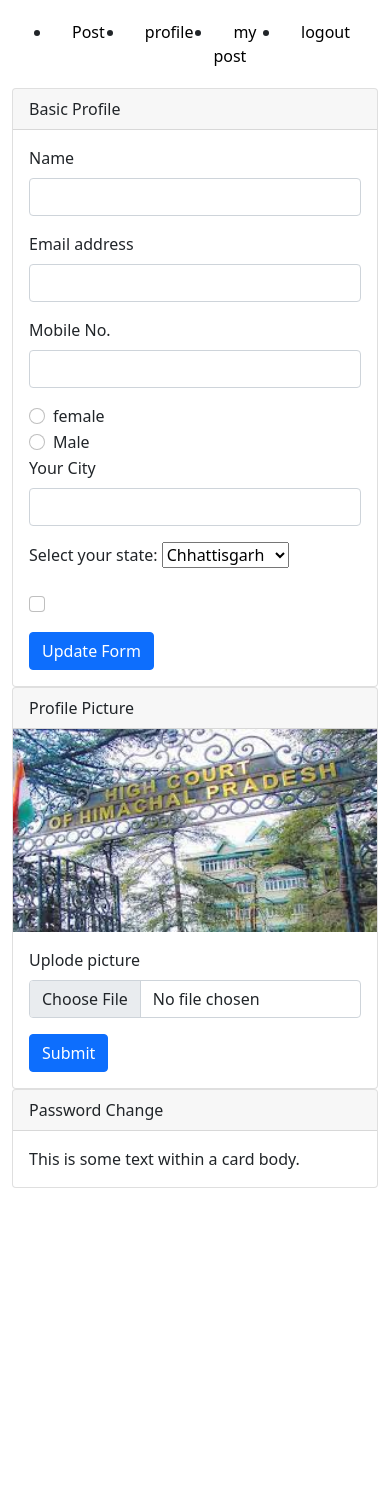
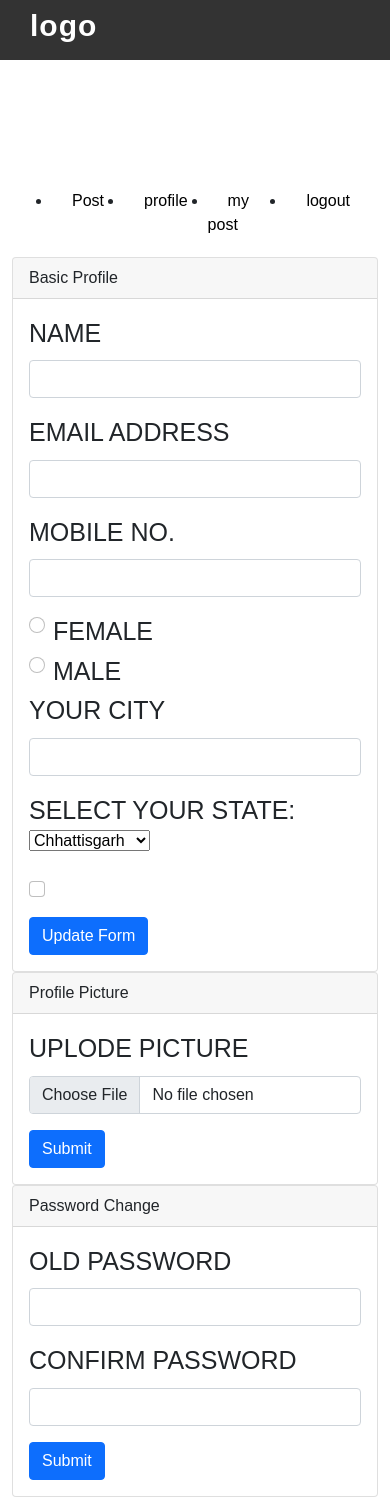
Before and after one commit to vijaymishra07/bloging_file, a PHP site: page /vjyphp/profile.php in a window 390 px wide. Before the commit the page ends 1188 px from the top, so only its background shows below. Run offline with PHP 8.4, Linux system fonts and the light colour scheme; the visitor is signed in with stand-in values (Sample User, id 1); data that the repository does not hold is empty.

Commit message:
update file

```diff
--- a/connection.php
+++ b/connection.php
@@ -6,5 +6,5 @@
 	echo "not connect";
 }
 
-$base_url = "http://localhost/vjyphp/";
+$base_url = "http://localhost/vjyphp/bloging_file/";
 ?>
--- a/navbar.php
+++ b/navbar.php
@@ -1,4 +1,159 @@
 <style type="text/css">
+		*{
+	margin: 0;
+	padding: 0;
+	box-sizing: border-box;
+	font-family: sans-serif;
+}
+section{
+	position: relative;
+	width: 100%;
+	min-height: 20vh;
+	display: flex;
+	flex-direction: column;
+	justify-content: column;
+}
+header{
+	position: relative;
+	top: 0;
+	width: 100%;
+	padding: 30px 30px;
+	display: flex;
+	align-items: center;
+	justify-content: space-between;
+	background: #333;
+	height: 20px;
+}
+header .logo{
+	color: white;
+	font-size: 30px;
+	font-weight: 800;
+	letter-spacing: 1px;
+}
+header .nevigation a{
+	color: #fff;
+	text-decoration: none;
+	font-weight: 500;
+	letter-spacing: 1px;
+	padding: 2px 15px;
+	border-radius: 2px;
+}
+header .nevigation a:not(:last-child){
+	margin-right: 30px;
+}
+header .nevigation a:hover{
+	background: #fff;
+	color: #333;
+}
+.content{
+	padding-top: 10px;
+	padding: 8px 8px;
+	text-transform: uppercase;
+}
+label .close-btn{
+	display: none;
+}
+label .menu-btn{
+	display: none;
+	text-align: right;
+}
+label :hover{
+	color: #fff;
+}
+#check{
+	z-index: 3;
+	display: none;
+}
+.text{
+	text-align: center;
+	padding-top: 300px;
+
+}
+/*Responsive style*/
+
+@media (max-width: 735px){
+	header .nevigation{
+		display: none;
+		transition: 0.4s;
+	}
+	header .nevigation a{
+		color: #333;
+	}
+	header .nevigation a:hover{
+		background-color: #333;
+		color: #fff;
+	}
+	label{
+		display: block;
+		font-size: 25px;
+		cursor: pointer;
+		transition-property: color;
+		text-transform: uppercase;
+
+	}
+	label .close-btn{
+		display: none;
+		color: #fff;
+	}
+	label .menu-btn{
+		display: block;
+		color: #fff;
+	}
+	#check:checked ~ header .nevigation{
+		z-index: 2;
+		position: fixed;
+		background: white;
+		top: 0px;
+		bottom: 0;
+		left: 0%;
+		right: 40%;
+		display: flex;
+		flex-direction: column;
+		justify-content: center;
+		align-self: center;
+		transition: width 4s;
+
+	}
+	#check:checked ~ header .nevigation a{
+		font-weight: 700;
+		margin-right: 0;
+		margin-bottom: 50px;
+		letter-spacing: 2px;
+		transition: 0.4s;
+
+	}
+	#check:checked ~ header label .menu-btn{
+		display: none;
+	}
+	#check:checked ~ header label .close-btn{
+		z-index: 2;
+		display: block;
+	}
+
+}
+
+	</style>
+	<body bgcolor="#EFEFEF">
+	<section>
+		<input type="checkbox" id="check">
+		<header>
+			<h2 class="logo">logo</h2>
+			<div class="nevigation">
+			<a href="<?php echo $base_url; ?>post/postInsert.php"> Post</a>
+			<a href="<?php echo $base_url; ?>profile.php">profile</a>
+			<a href="<?php echo $base_url; ?>post/myPost.php">my post</a>
+			<a href="<?php echo $base_url; ?>submitUpdate.php?logout=ok">logout</a>
+			</div>
+			<label for="check">
+				<i class="fas fa-bars menu-btn"></i>
+				<i class="fas fa-times close-btn"></i>
+			</label>
+		</header>
+
+	</section>
+
+
+</body><style type="text/css">
 		.navbaar ul {
 			display: flex;
 			margin: 20px;
--- a/profile.php
+++ b/profile.php
@@ -12,6 +12,7 @@
   $str = "SELECT *  FROM users WHERE id = ".$user_id;
   $query=mysqli_query($con,$str);
   $updateData = mysqli_fetch_array($query);
+  $photo = $updateData['photo'];
   ?>
 <!DOCTYPE html>
 <html>
@@ -96,7 +97,7 @@
            <div class="card-header">
           Profile Picture
         </div>
-        <img src="fileimg/courtjob.jpeg">
+        <img src="">
         <div class="card-body">
           <form action="api.php" method="post" enctype="multipart/form-data">
           <div class="mb-3">
@@ -115,8 +116,17 @@
           Password Change
         </div>
         <div class="card-body">
-          This is some text within a card body.
-        </div>
+          <form action="api.php" method="post">
+          <div class="mb-3">
+            <label for="exampleInputPassword1" class="form-label">Old Password</label>
+            <input type="password" name="oldPassword" class="form-control" id="exampleInputPassword1">
+          </div>
+          <div class="mb-3">
+            <label for="exampleInputPassword1" class="form-label">Confirm Password</label>
+            <input type="password" name="confirmPassword" class="form-control" id="exampleInputPassword1">
+          </div>
+          <button type="submit" name="passwordChange" value="gdfgdfgdfg"  class="btn btn-primary">Submit</button>
+        </form>        </div>
       </div>
       </div>
     </div>
```
Also changed, not shown: api.php (+15 -4 lines).
